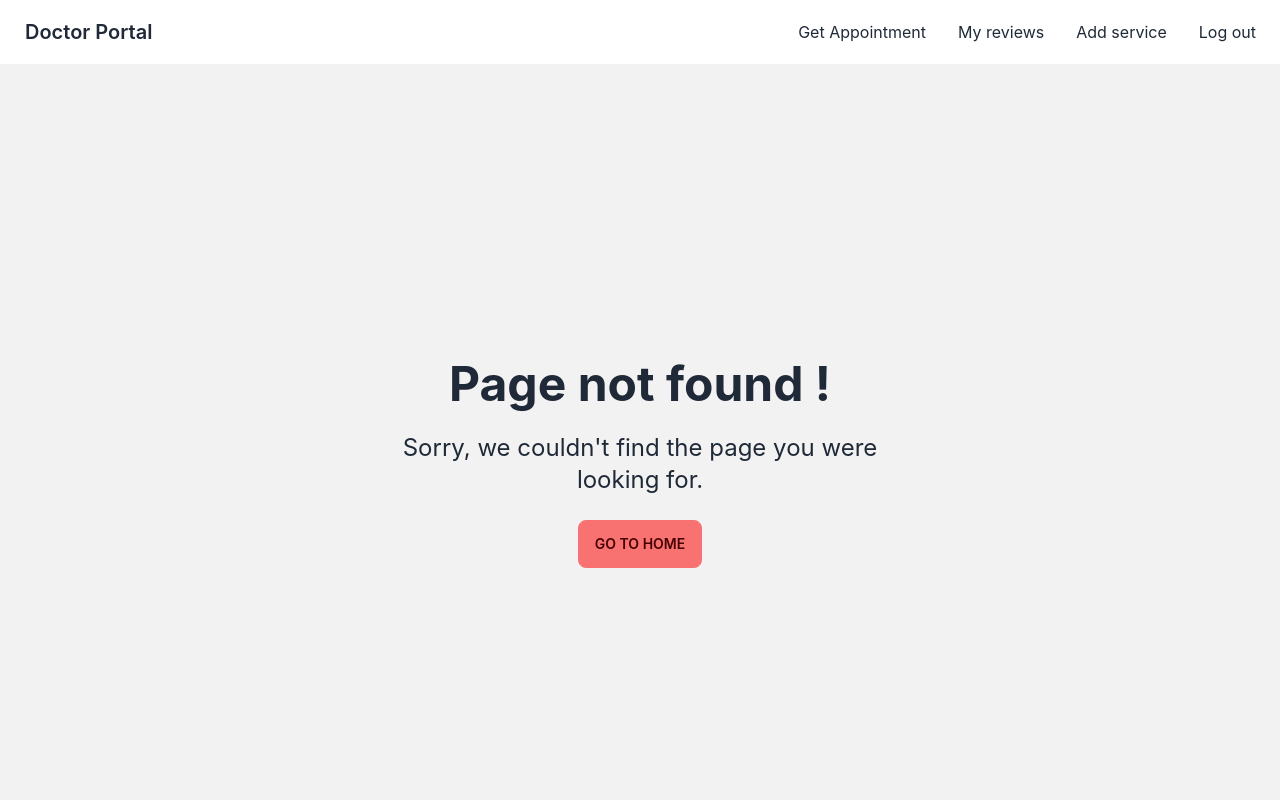
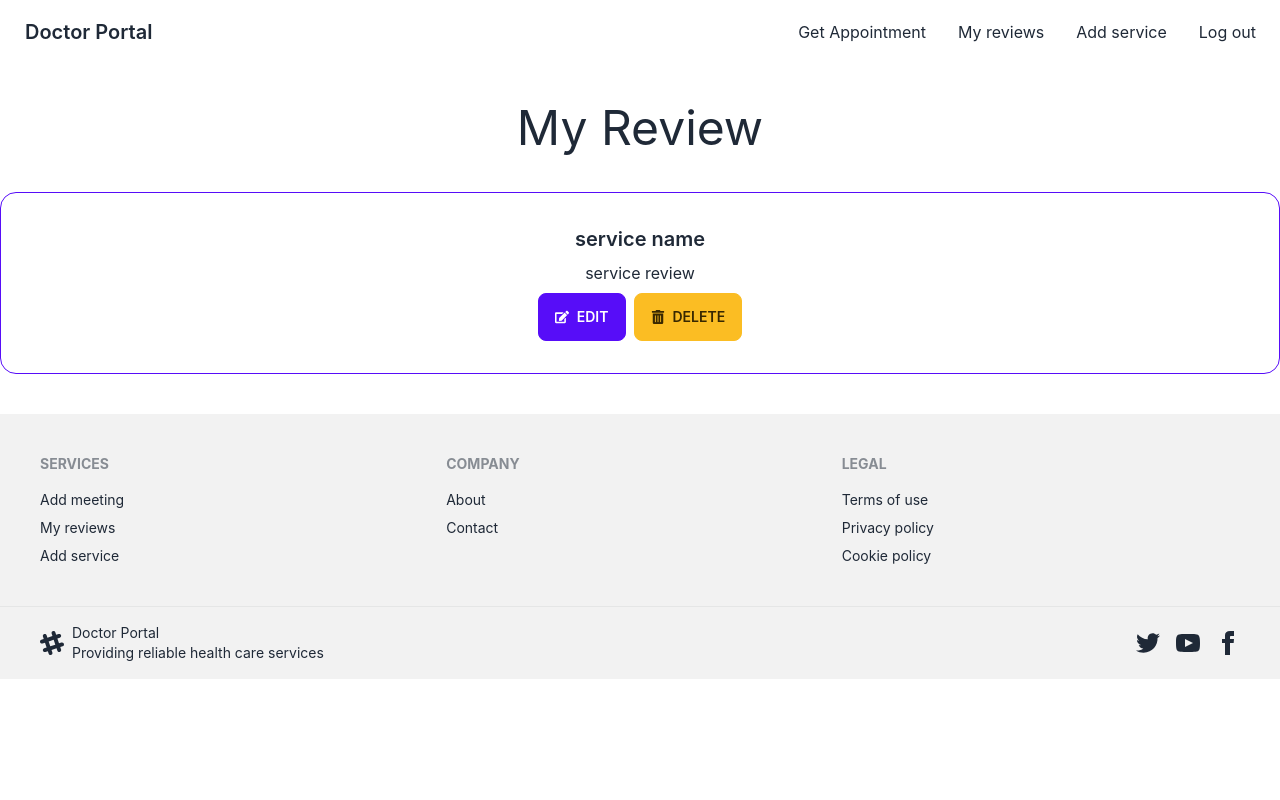
Before and after one commit to RaisulislamRimon/project11-service-review-client, a React (Create React App) app: page /my-reviews in a window 1280 px wide. Shown: the top 800 px of the page. Built offline with nearby package versions, Linux system fonts and the light colour scheme; no server answers; sample sign-in values are in the browser's storage.

Commit message:
MyReview page setup

```diff
--- /dev/null
+++ b/src/Pages/MyReview/MyReview.js
@@ -0,0 +1,28 @@
+import React from "react";
+import { FaEdit, FaTrashAlt } from "react-icons/fa";
+
+const MyReview = () => {
+  return (
+    <div className="my-10 container mx-auto">
+      <div>
+        <h1 className="text-5xl text-center">My Review</h1>
+      </div>
+      <div className="card w-full border border-primary my-10">
+        <div className="card-body items-center text-center">
+          <h2 className="card-title">service name</h2>
+          <p>service review</p>
+          <div className="card-actions justify-end">
+            <button className="btn btn-primary">
+              <FaEdit className="mr-2" /> Edit
+            </button>
+            <button className="btn btn-warning">
+              <FaTrashAlt className="mr-2" /> Delete
+            </button>
+          </div>
+        </div>
+      </div>
+    </div>
+  );
+};
+
+export default MyReview;
--- a/src/Pages/Shared/Header/Header.js
+++ b/src/Pages/Shared/Header/Header.js
@@ -12,7 +12,7 @@ const Header = () => {
       {user?.email && (
         <>
           <li>
-            <Link>My reviews</Link>
+            <Link to="/my-reviews">My reviews</Link>
           </li>
           <li>
             <Link to="/add-service">Add service</Link>
--- a/src/Router/Routes/Routes.js
+++ b/src/Router/Routes/Routes.js
@@ -4,6 +4,7 @@ import Main from "../../Layout/Main";
 import AddService from "../../Pages/AddService/AddService";
 import AllServices from "../../Pages/AllServices/AllServices";
 import Home from "../../Pages/Home/Home/Home";
+import MyReview from "../../Pages/MyReview/MyReview";
 import NotFound from "../../Pages/NotFound/NotFound";
 import Login from "../../Pages/Shared/Login/Login";
 import Register from "../../Pages/Shared/Register/Register";
@@ -42,6 +43,14 @@ const router = createBrowserRouter([
         ),
       },
       {
+        path: "/my-reviews",
+        element: (
+          <PrivateRoute>
+            <MyReview />
+          </PrivateRoute>
+        ),
+      },
+      {
         path: "/login",
         element: <Login />,
       },
```
